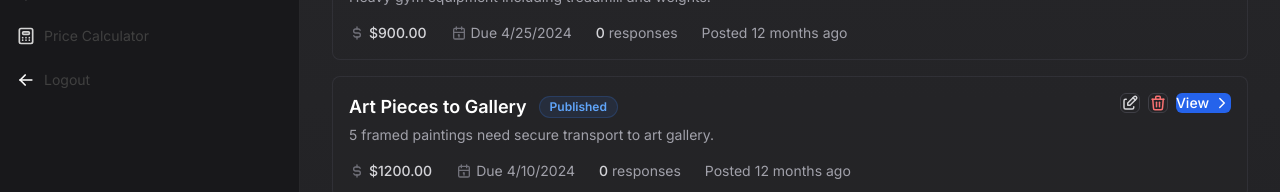
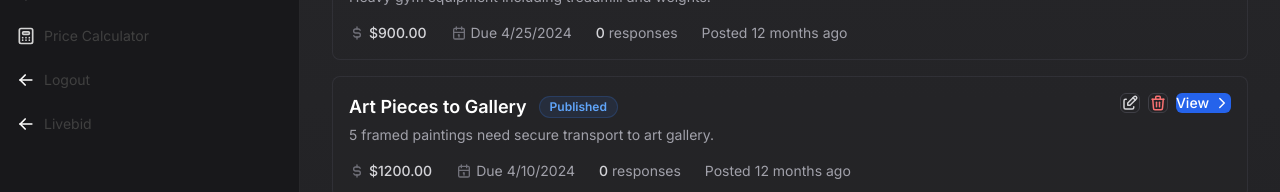
Before and after one commit to Tez2213/Bidzy, a Next.js app: page /your-bid in a window 1280 px wide. Shown: the part 278-470 px from the top of the page. Built offline with nearby package versions, Linux system fonts and the light colour scheme.

Commit message:
Update sidebarsection.tsx

```diff
--- a/src/components/sections/sidebarsection.tsx
+++ b/src/components/sections/sidebarsection.tsx
@@ -64,6 +64,13 @@ export function SidebarDemo({ activeLink }: { activeLink?: string }) {
     {
       label: "Logout",
       href: "/",
+      icon: (
+        <IconArrowLeft className="text-white h-5 w-5 flex-shrink-0" />
+      ),
+    },
+     {
+      label: "Livebid",
+      href: "/livebid",
       icon: (
         <IconArrowLeft className="text-white h-5 w-5 flex-shrink-0" />
       ),
```
